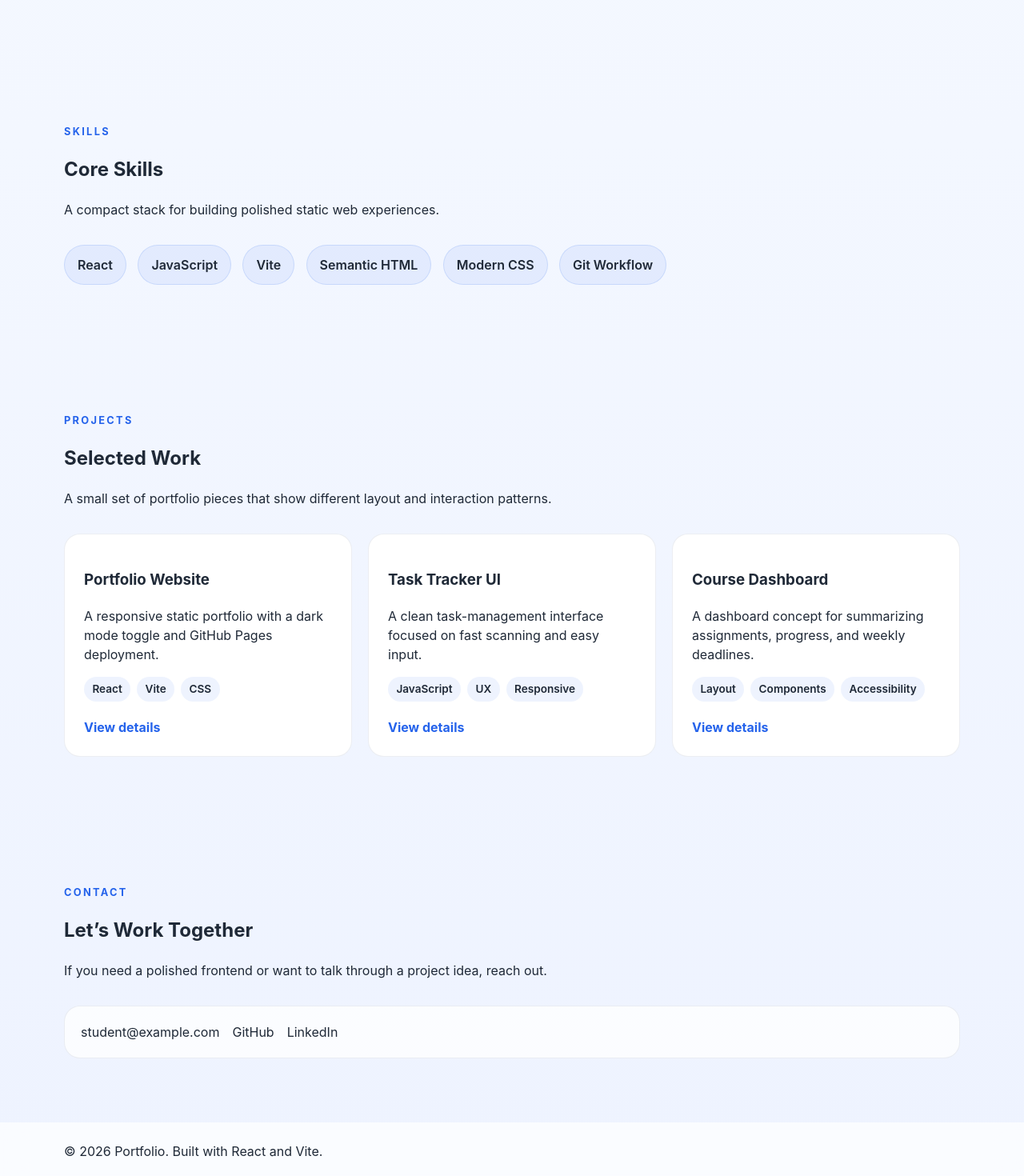
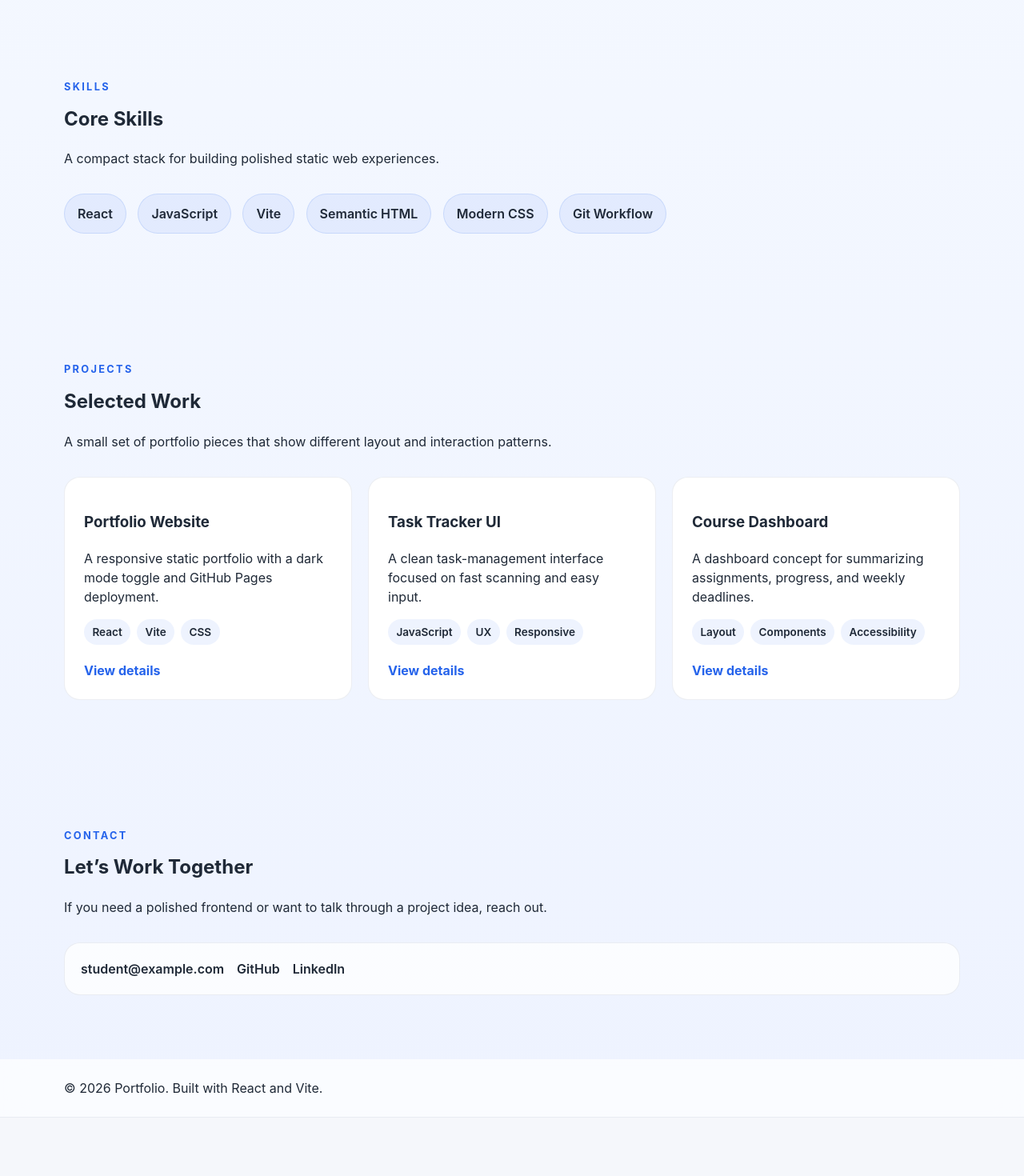
Before and after one commit to hosseinMsh/CE-Lab-1, a React (Vite) app: page / in a window 1280 px wide. Shown: the part 1140-2610 px from the top of the page at 80% size. After the commit the page ends 2537 px from the top, so only its background shows below. Built offline with nearby package versions, Linux system fonts and the light colour scheme.

Commit message:
style: tighten section spacing and card layouts

```diff
--- a/src/components/SectionHeading.jsx
+++ b/src/components/SectionHeading.jsx
@@ -1,6 +1,6 @@
-export default function SectionHeading({ eyebrow, title, description }) {
+export default function SectionHeading({ eyebrow, title, description, id }) {
   return (
-    <div className="section-heading">
+    <div className="section-heading" id={id}>
       {eyebrow ? <p className="section-heading__eyebrow">{eyebrow}</p> : null}
       <h2>{title}</h2>
       {description ? <p>{description}</p> : null}
--- a/src/components/sections/AboutSection.jsx
+++ b/src/components/sections/AboutSection.jsx
@@ -5,6 +5,7 @@ export default function AboutSection() {
     <section className="section" id="about" aria-labelledby="about-title">
       <div className="container">
         <SectionHeading
+          id="about-title"
           eyebrow="About"
           title="About Me"
           description="I am a student developer focused on building accessible and maintainable interfaces."
--- a/src/components/sections/ContactSection.jsx
+++ b/src/components/sections/ContactSection.jsx
@@ -5,6 +5,7 @@ export default function ContactSection() {
     <section className="section" id="contact" aria-labelledby="contact-title">
       <div className="container">
         <SectionHeading
+          id="contact-title"
           eyebrow="Contact"
           title="Let’s Work Together"
           description="If you need a polished frontend or want to talk through a project idea, reach out."
--- a/src/components/sections/ProjectsSection.jsx
+++ b/src/components/sections/ProjectsSection.jsx
@@ -24,6 +24,7 @@ export default function ProjectsSection() {
     <section className="section" id="projects" aria-labelledby="projects-title">
       <div className="container">
         <SectionHeading
+          id="projects-title"
           eyebrow="Projects"
           title="Selected Work"
           description="A small set of portfolio pieces that show different layout and interaction patterns."
--- a/src/components/sections/SkillsSection.jsx
+++ b/src/components/sections/SkillsSection.jsx
@@ -5,6 +5,7 @@ export default function SkillsSection() {
     <section className="section" id="skills" aria-labelledby="skills-title">
       <div className="container">
         <SectionHeading
+          id="skills-title"
           eyebrow="Skills"
           title="Core Skills"
           description="A compact stack for building polished static web experiences."
--- a/src/styles/global.css
+++ b/src/styles/global.css
@@ -188,6 +188,11 @@ textarea {
   margin-bottom: 2rem;
 }
 
+.section-heading h2,
+.hero h1 {
+  margin-top: 0;
+}
+
 .about-grid {
   display: grid;
   grid-template-columns: repeat(2, minmax(0, 1fr));
@@ -246,6 +251,10 @@ textarea {
   color: #2563eb;
 }
 
+.project-card__link:hover {
+  text-decoration: underline;
+}
+
 .contact-card {
   display: flex;
   flex-wrap: wrap;
@@ -254,6 +263,14 @@ textarea {
   border: 1px solid rgba(148, 163, 184, 0.18);
   border-radius: 1.25rem;
   background: rgba(255, 255, 255, 0.76);
+}
+
+.contact-card a {
+  font-weight: 600;
+}
+
+:root[data-theme='dark'] .contact-card {
+  background: rgba(15, 23, 42, 0.8);
 }
 
 .navbar__menu-button {
@@ -335,4 +352,8 @@ textarea {
   .project-grid {
     grid-template-columns: 1fr;
   }
+
+  .contact-card {
+    flex-direction: column;
+  }
 }
```
